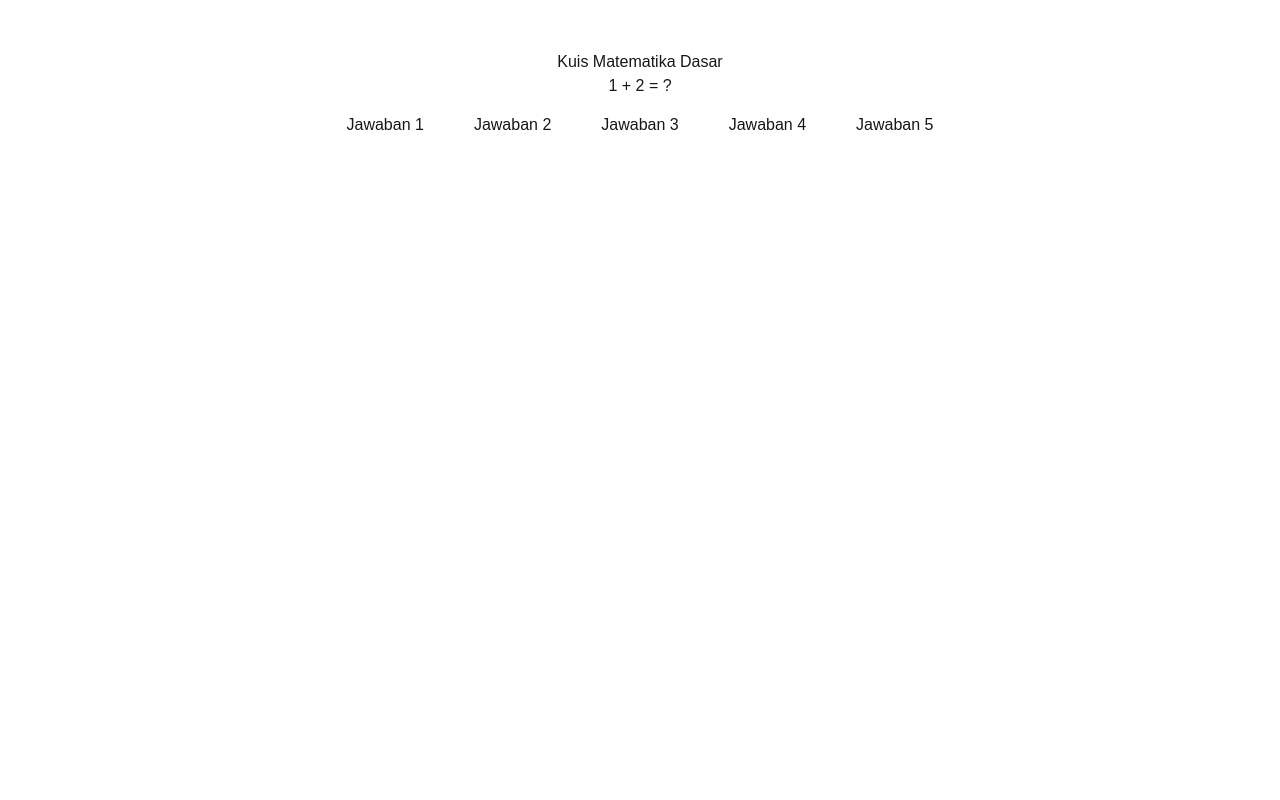
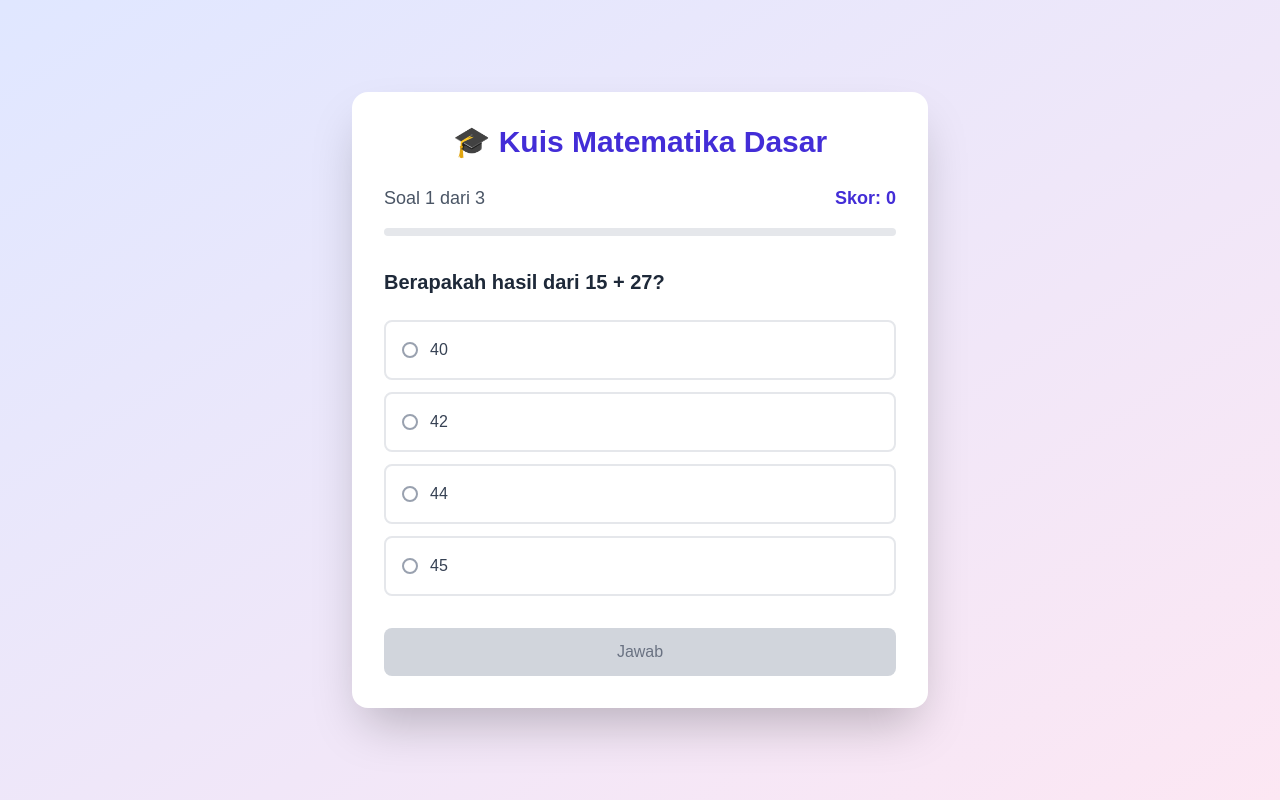
Before and after one commit to serviaa/edusijaxpert-kuis, a Next.js app: page /quiz in a window 1280 px wide. Built offline with nearby package versions, Linux system fonts and the light colour scheme.

Commit message:
update kuis

```diff
--- a/app/quiz/page.js
+++ b/app/quiz/page.js
@@ -1,54 +1,176 @@
 'use client';
 
 import { useState } from 'react';
+import Link from 'next/link';
 
 const questions = [
-  { question: '1 + 2 = ?', answer: 3 },
-  { question: '5 - 2 = ?', answer: 3 },
-  { question: '2 x 2 = ?', answer: 4 },
-  { question: '9 / 3 = ?', answer: 3 },
+  {
+    question: "Berapakah hasil dari 15 + 27?",
+    options: ["40", "42", "44", "45"],
+    correct: "42",
+    explanation: "15 + 27 = 42. Penjumlahan sederhana."
+  },
+  {
+    question: "Manakah yang merupakan bilangan prima?",
+    options: ["15", "21", "23", "25"],
+    correct: "23",
+    explanation: "23 adalah bilangan prima karena hanya bisa dibagi 1 dan 23."
+  },
+  {
+    question: "Hasil dari 8 × 7 adalah?",
+    options: ["54", "56", "58", "60"],
+    correct: "56",
+    explanation: "8 × 7 = 56. Perkalian dasar."
+  }
 ];
 
 export default function QuizPage() {
-  const [current, setCurrent] = useState(0);
+  const [currentQuestion, setCurrentQuestion] = useState(0);
   const [score, setScore] = useState(0);
   const [showScore, setShowScore] = useState(false);
+  const [selectedAnswer, setSelectedAnswer] = useState('');
+  const [showExplanation, setShowExplanation] = useState(false);
 
-  const cekJawaban = async (angka) => {
-    const res = await fetch(`/api/cekjawaban?angka=${angka}&soal=${current}`);
-    const data = await res.text();
-    alert(data);
+  const handleAnswerSubmit = () => {
+    if (!selectedAnswer) {
+      alert('Pilih jawaban terlebih dahulu!');
+      return;
+    }
+    setShowExplanation(true);
+    if (selectedAnswer === questions[currentQuestion].correct) {
+      setScore(score + 1);
+    }
+  };
 
-    if (data === 'Benar!') setScore(score + 1);
-
-    if (current < questions.length - 1) {
-      setCurrent(current + 1);
+  const handleNext = () => {
+    setShowExplanation(false);
+    setSelectedAnswer('');
+    const nextQuestion = currentQuestion + 1;
+    if (nextQuestion < questions.length) {
+      setCurrentQuestion(nextQuestion);
     } else {
       setShowScore(true);
     }
   };
 
+  const resetQuiz = () => {
+    setCurrentQuestion(0);
+    setScore(0);
+    setShowScore(false);
+    setSelectedAnswer('');
+    setShowExplanation(false);
+  };
+
   return (
-    <div style={{ textAlign: 'center', marginTop: '50px' }}>
-      <h1>Kuis Matematika Dasar</h1>
-      {showScore ? (
-        <div>
-          <h2>Skor Anda: {score} / {questions.length}</h2>
+    <div className="min-h-screen bg-gradient-to-br from-indigo-100 to-pink-100 flex items-center justify-center p-4">
+      <div className="max-w-xl w-full bg-white rounded-2xl shadow-2xl p-8">
+        <h1 className="text-3xl font-bold text-indigo-700 mb-6 text-center">🎓 Kuis Matematika Dasar</h1>
+        <div className="flex justify-between items-center mb-4">
+          <span className="text-lg text-gray-600">Soal {currentQuestion + 1} dari {questions.length}</span>
+          <span className="text-lg text-indigo-700 font-semibold">Skor: {score}</span>
         </div>
-      ) : (
-        <>
-          <p>{questions[current].question}</p>
-          {[1, 2, 3, 4, 5].map((num) => (
+        <div className="w-full bg-gray-200 h-2 rounded mb-8">
+          <div
+            className="bg-indigo-500 h-2 rounded transition-all duration-300"
+            style={{ width: `${((currentQuestion + (showScore ? 1 : 0)) / questions.length) * 100}%` }}
+          ></div>
+        </div>
+        {showScore ? (
+          <div className="text-center">
+            <h2 className="text-2xl font-bold text-green-700 mb-4">Kuis Selesai! 🎉</h2>
+            <div className="bg-green-50 p-6 rounded-lg mb-6">
+              <p className="text-3xl font-bold text-green-600 mb-2">{score}/{questions.length}</p>
+              <p className="text-green-700">
+                Skor Anda: {Math.round((score / questions.length) * 100)}%
+              </p>
+            </div>
             <button
-              key={num}
-              onClick={() => cekJawaban(num)}
-              style={{ padding: '10px 20px', margin: '5px' }}
+              onClick={resetQuiz}
+              className="w-full bg-indigo-600 text-white px-4 py-2 rounded-lg hover:bg-indigo-700 transition-colors mb-3"
             >
-              Jawaban {num}
+              Ulangi Kuis
             </button>
-          ))}
-        </>
-      )}
+        <Link href="/">
+        <a className="block w-full bg-gray-500 text-white px-4 py-2 rounded-lg hover:bg-gray-600 transition-colors">
+            Kembali ke Home
+        </a>
+        </Link>
+          </div>
+        ) : (
+          <>
+            <div className="mb-8">
+              <h2 className="text-xl font-semibold text-gray-800 mb-6">
+                {questions[currentQuestion].question}
+              </h2>
+              <div className="space-y-3">
+                {questions[currentQuestion].options.map((option, idx) => (
+                  <label
+                    key={idx}
+                    className={`block p-4 border-2 rounded-lg cursor-pointer transition-all ${
+                      selectedAnswer === option
+                        ? 'border-indigo-500 bg-indigo-50'
+                        : 'border-gray-200 hover:border-gray-300'
+                    }`}
+                  >
+                    <input
+                      type="radio"
+                      name="answer"
+                      value={option}
+                      checked={selectedAnswer === option}
+                      onChange={(e) => setSelectedAnswer(e.target.value)}
+                      className="sr-only"
+                    />
+                    <div className="flex items-center">
+                      <div className={`w-4 h-4 rounded-full border-2 mr-3 ${
+                        selectedAnswer === option
+                          ? 'border-indigo-500 bg-indigo-500'
+                          : 'border-gray-400'
+                      }`}>
+                        {selectedAnswer === option && (
+                          <div className="w-2 h-2 rounded-full bg-white m-0.5"></div>
+                        )}
+                      </div>
+                      <span className="text-gray-700">{option}</span>
+                    </div>
+                  </label>
+                ))}
+              </div>
+            </div>
+            {!showExplanation ? (
+              <button
+                onClick={handleAnswerSubmit}
+                disabled={!selectedAnswer}
+                className={`w-full py-3 px-6 rounded-lg font-medium transition-colors ${
+                  selectedAnswer
+                    ? 'bg-indigo-600 text-white hover:bg-indigo-700'
+                    : 'bg-gray-300 text-gray-500 cursor-not-allowed'
+                }`}
+              >
+                Jawab
+              </button>
+            ) : (
+              <div className="mt-6 text-center">
+                <div className={`text-lg font-bold mb-2 ${
+                  selectedAnswer === questions[currentQuestion].correct
+                    ? 'text-green-600'
+                    : 'text-red-600'
+                }`}>
+                  {selectedAnswer === questions[currentQuestion].correct ? 'Benar!' : 'Salah!'}
+                </div>
+                <div className="text-gray-700 mb-4">
+                  {questions[currentQuestion].explanation}
+                </div>
+                <button
+                  onClick={handleNext}
+                  className="bg-indigo-600 text-white px-6 py-2 rounded-lg hover:bg-indigo-700 transition-colors"
+                >
+                  {currentQuestion === questions.length - 1 ? 'Lihat Skor' : 'Soal Berikutnya'}
+                </button>
+              </div>
+            )}
+          </>
+        )}
+      </div>
     </div>
   );
 }
```
